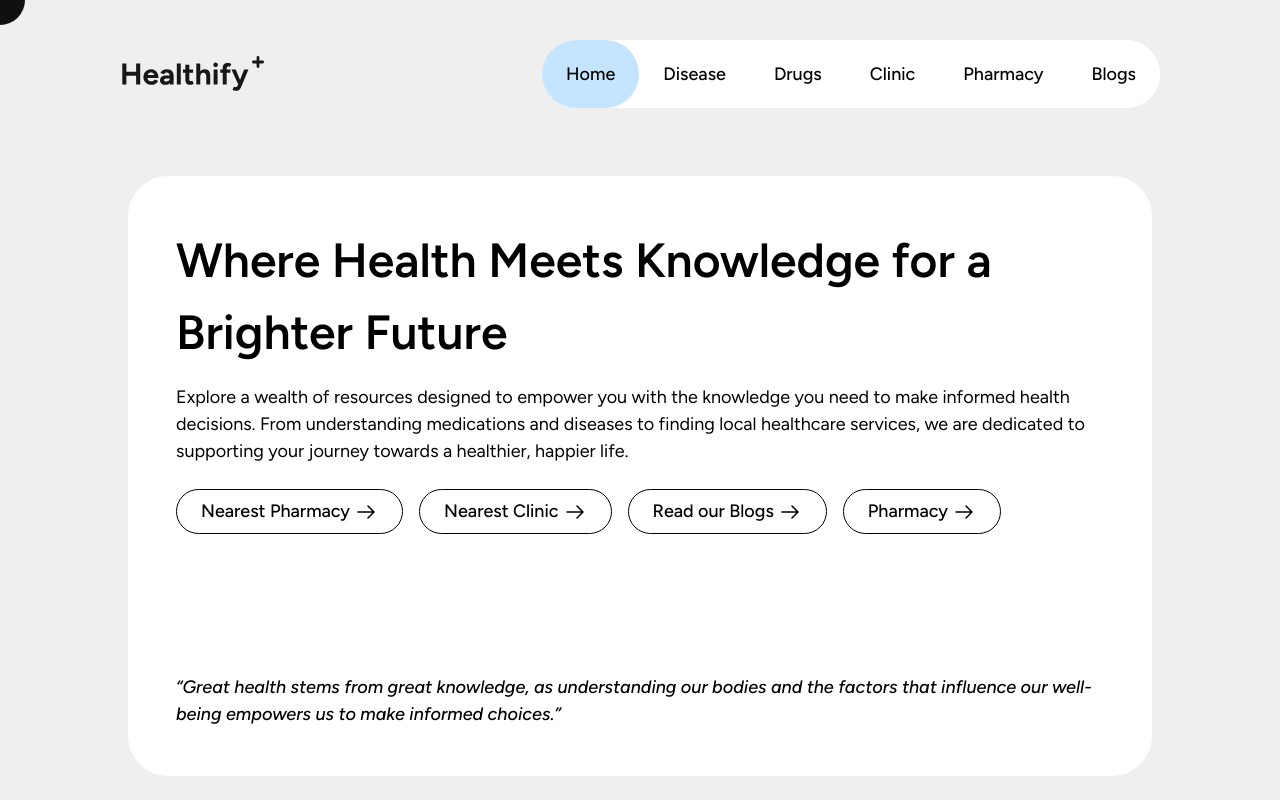
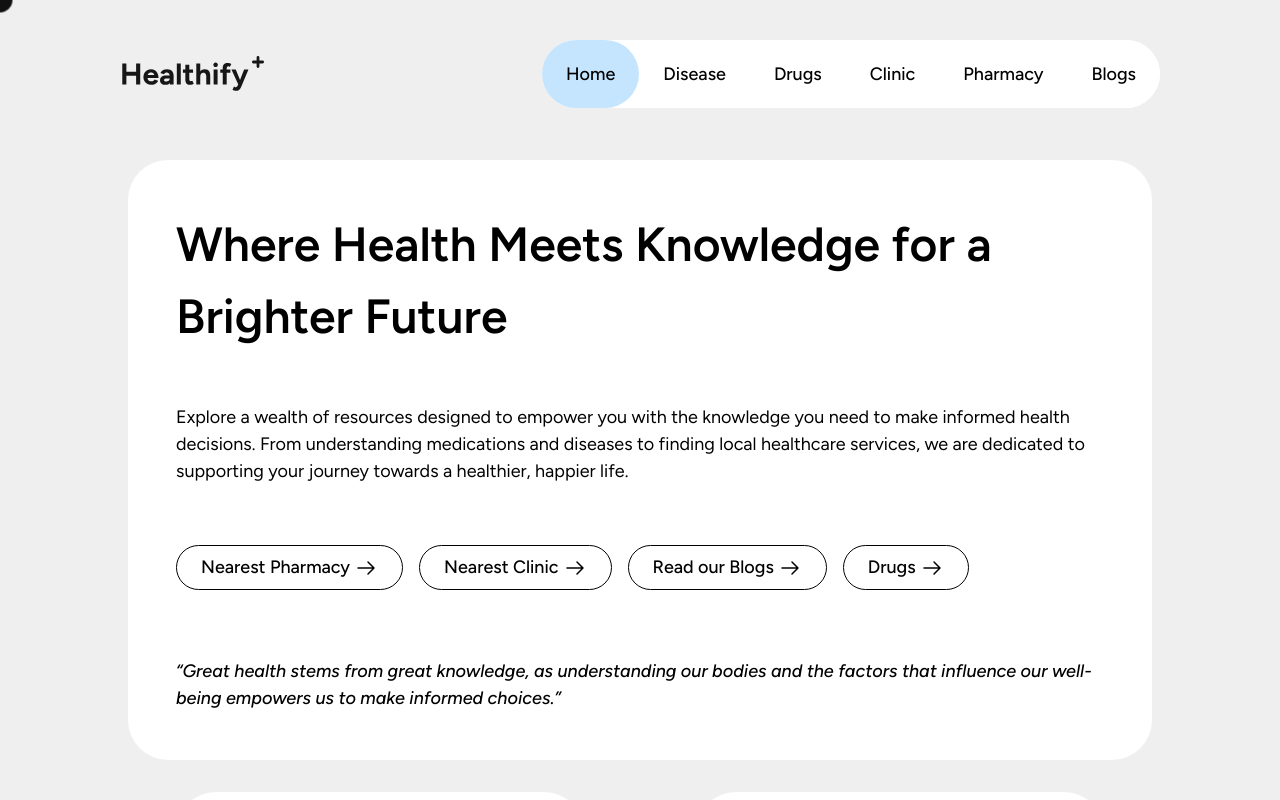
Before and after one commit to aryndraa/healthify, a React (Vite) app: page / in a window 1280 px wide. Shown: the top 800 px of the page. Built offline with nearby package versions, Linux system fonts and the light colour scheme.

Commit message:
adjustment cursor, gap, aos

```diff
--- a/src/component/Cursor.jsx
+++ b/src/component/Cursor.jsx
@@ -37,8 +37,8 @@ export default function SmoothInvertedCursor() {
 					position: "fixed",
 					top: cursorPos.y,
 					left: cursorPos.x,
-					width: "50px",
-					height: "50px",
+					width: "25px",
+					height: "25px",
 					backgroundColor: "white",
 					borderRadius: "50%",
 					transform: "translate(-50%, -50%)",
--- a/src/component/FAQ.jsx
+++ b/src/component/FAQ.jsx
@@ -39,7 +39,7 @@ const FAQ = () => {
 			ref={ref}
 			initial={{ opacity: 0, y: 100 }}
 			animate={inView ? { opacity: 1, y: 0 } : {}}
-			transition={{ duration: 1, delay: 0.7 }}
+			transition={{ duration: 1, delay: 0.4 }}
 			className="flex flex-col w-screen min-[1920px]:w-[973px]  p-[34px] bg-white rounded-[40px] gap-[32px]"
 		>
 			<div>
--- a/src/component/Landing Component/Hero.jsx
+++ b/src/component/Landing Component/Hero.jsx
@@ -1,39 +1,77 @@
 import { motion } from "framer-motion";
 import { useInView } from "react-intersection-observer";
+import { useNavigate } from "react-router-dom";
+import IDemo from "../../assets/Demo.svg";
 
-import IDemo from "../../assets/Demo.svg";
+const fadeUpVariants = {
+	hidden: { opacity: 0, y: 40 },
+	visible: (i) => ({
+		opacity: 1,
+		y: 0,
+		transition: {
+			delay: 0.3 + i * 0.2,
+			duration: 0.8,
+			ease: "easeOut",
+		},
+	}),
+};
+
 export const Hero = () => {
+	const navigate = useNavigate();
 	const { ref, inView } = useInView({ triggerOnce: true });
+
 	return (
 		<motion.div
 			ref={ref}
-			initial={{ opacity: 0, y: 100 }}
-			animate={inView ? { opacity: 1, y: 0 } : {}}
-			transition={{ duration: 1 , delay: 0.7}}
-			className=" max-w-screen flex gap-4 mt-[100px] lg:mt-[160px]"
+			initial="hidden"
+			animate={inView ? "visible" : "hidden"}
+			className="max-w-screen flex gap-4 mt-[100px] lg:mt-[160px]"
 		>
-			<div className="Container1">
-				<div className="item-1">
-					<div>
-						<p className=" font-semibold text--5xl ">
-							Where Health Meets Knowledge for a Brighter Future
-						</p>
-						<p className=" text--lg  mt-4 mb-6 ">
-							Explore a wealth of resources designed to empower
-							you with the knowledge you need to make informed
-							health decisions. From understanding medications and
-							diseases to finding local healthcare services, we
-							are dedicated to supporting your journey towards a
-							healthier, happier life.
-						</p>
+			<motion.div variants={fadeUpVariants} className="Container1">
+				<div className="item-1 ">
+					{/** Heading */}
+					<motion.p
+						variants={fadeUpVariants}
+						custom={0}
+						className="font-semibold text--5xl cursor-pointer"
+					>
+						Where Health Meets Knowledge for a Brighter Future
+					</motion.p>
 
-						<div className=" flex flex-wrap gap-4">
-							<div className="Button  ">
+					{/** Subheading */}
+					<motion.p
+						variants={fadeUpVariants}
+						custom={1}
+						className="text--lg mt-4 mb-6 cursor-pointer"
+					>
+						Explore a wealth of resources designed to empower you
+						with the knowledge you need to make informed health
+						decisions. From understanding medications and diseases
+						to finding local healthcare services, we are dedicated
+						to supporting your journey towards a healthier, happier
+						life.
+					</motion.p>
+
+					{/** Buttons */}
+					<div className="flex flex-wrap gap-4">
+						{[
+							{ label: "Nearest Pharmacy", link: "/pharmacy" },
+							{ label: "Nearest Clinic", link: "/clinic" },
+							{ label: "Read our Blogs", link: "/blogs" },
+							{ label: "Drugs", link: "/drugs" },
+						].map((btn, index) => (
+							<motion.button
+								key={btn.label}
+								variants={fadeUpVariants}
+								custom={index + 2}
+								whileHover={{ scale: 1.05 }}
+								onClick={() => navigate(btn.link)}
+								className="Button flex items-center gap-2 cursor-pointer"
+							>
 								<p className="font-medium text--lg">
-									Nearest Pharmacy
+									{btn.label}
 								</p>
 								<svg
-									className=""
 									xmlns="http://www.w3.org/2000/svg"
 									width={24}
 									height={24}
@@ -46,103 +84,59 @@ export const Hero = () => {
 										strokeLinejoin="round"
 										strokeWidth={1.5}
 										d="M4 12h16m0 0l-6-6m6 6l-6 6"
-									></path>
+									/>
 								</svg>
-							</div>
-							<div className="Button   ">
-								<p className="font-medium text--lg">
-									Nearest Clinic
-								</p>
-								<svg
-									className=""
-									xmlns="http://www.w3.org/2000/svg"
-									width={24}
-									height={24}
-									viewBox="0 0 24 24"
-								>
-									<path
-										fill="none"
-										stroke="currentColor"
-										strokeLinecap="round"
-										strokeLinejoin="round"
-										strokeWidth={1.5}
-										d="M4 12h16m0 0l-6-6m6 6l-6 6"
-									></path>
-								</svg>
-							</div>
-							<div className="Button ">
-								<p className="font-medium text--lg">
-									Read our Blogs
-								</p>
-								<svg
-									className=""
-									xmlns="http://www.w3.org/2000/svg"
-									width={24}
-									height={24}
-									viewBox="0 0 24 24"
-								>
-									<path
-										fill="none"
-										stroke="currentColor"
-										strokeLinecap="round"
-										strokeLinejoin="round"
-										strokeWidth={1.5}
-										d="M4 12h16m0 0l-6-6m6 6l-6 6"
-									></path>
-								</svg>
-							</div>
-							<div className="Button ">
-								<p className="font-medium text--lg">Pharmacy</p>
-								<svg
-									className=""
-									xmlns="http://www.w3.org/2000/svg"
-									width={24}
-									height={24}
-									viewBox="0 0 24 24"
-								>
-									<path
-										fill="none"
-										stroke="currentColor"
-										strokeLinecap="round"
-										strokeLinejoin="round"
-										strokeWidth={1.5}
-										d="M4 12h16m0 0l-6-6m6 6l-6 6"
-									></path>
-								</svg>
-							</div>
-						</div>
+							</motion.button>
+						))}
 					</div>
 
-					<p className="deskItem1  font-medium italic text--lg ">
+					{/** Quote */}
+					<motion.p
+						variants={fadeUpVariants}
+						custom={6}
+						whileHover={{ scale: 1.02 }}
+						className="deskItem1 font-medium italic text--lg mt-8 cursor-pointer"
+					>
 						“Great health stems from great knowledge, as
 						understanding our bodies and the factors that influence
 						our well-being empowers us to make informed choices.”
-					</p>
+					</motion.p>
 				</div>
 
-				{/* item 2  */}
-				<div className="hidden  sm:flex  gap-4 ">
-					<img
+				{/* Item 2 */}
+				<div className="hidden sm:flex gap-4">
+					<motion.img
 						src={IDemo}
 						alt="particle image"
 						width={250}
-						className="rounded-[40px] max-[1550px]:hidden"
+						variants={fadeUpVariants}
+						custom={7}
+						whileHover={{ scale: 1.02 }}
+						className="rounded-[40px] max-[1550px]:hidden cursor-pointer"
 					/>
-					<div className="item-2 justify-center max-[1550px]:hidden">
-						<p className=" font-semibold text--4xl">Our mision</p>
-						<p className=" text--lg">
+					<motion.div
+						variants={fadeUpVariants}
+						custom={8}
+						className="item-2 justify-center max-[1550px]:hidden space-y-2 cursor-pointer"
+					>
+						<p className="font-semibold text--4xl">Our mission</p>
+						<p className="text--lg">
 							Our mission is to empower individuals with
 							accessible health information that promotes informed
 							decision-making and enhances overall well-being.
 						</p>
-					</div>
+					</motion.div>
 				</div>
-			</div>
-			{/* item 3 */}
-			<div
-				className="Container2 max-[1550px]:hidden bg-cover bg-center rounded-[40px] w-screen "
+			</motion.div>
+
+			{/* Item 3 */}
+			<motion.div
+				variants={fadeUpVariants}
+				custom={9}
+				whileHover={{ scale: 1.02 }}
+				className="Container2 max-[1550px]:hidden bg-cover bg-center rounded-[40px] w-screen cursor-pointer"
 				style={{ backgroundImage: `url(${IDemo})` }}
-			></div>
+			></motion.div>
 		</motion.div>
 	);
 };
--- a/src/layouts/DefaultLayout.jsx
+++ b/src/layouts/DefaultLayout.jsx
@@ -4,7 +4,7 @@ import PropTypes from "prop-types";
 
 export const DefaultLayout = ({children}) => {
   return (
-		<div className="w-full max-w-[1920px] p-4 md:px-32 py-4 ">
+		<div className="w-full max-w-[1920px] px-4 mb-4  md:px-32 ">
 			<Navbar />
 			<main className="w-full">{children}</main>
 			<Footer />
--- a/src/pages/Blog/BlogDetail.jsx
+++ b/src/pages/Blog/BlogDetail.jsx
@@ -1,8 +1,10 @@
 import { useParams } from "react-router-dom";
 import { blogData } from "./blogdta.js";
 import { BlogCard } from "../../component/BlogCard.jsx";
+import { useNavigate } from "react-router-dom";
 
 export const BlogDetail = () => {
+	const navigate = useNavigate()
 	const { id } = useParams();
 	const blog = blogData.find((b) => b.id === parseInt(id));
 	if (!blog) {
@@ -131,7 +133,10 @@ export const BlogDetail = () => {
 			</div>
 			{/* more blog  */}
 			<div className="mb-12">
-				<div className=" flex justify-between py-[32px] px-[48px] bg-white rounded-[40px] items-center gap-2 group hover:cursor-pointer">
+				<div
+					onClick={() => navigate('/blogs')}
+					className=" flex justify-between py-[32px] px-[48px] bg-white rounded-[40px] items-center gap-2 group hover:cursor-pointer"
+				>
 					<p className="text--5xl font-semibold">More Blogs</p>
 					<svg
 						className="rounded-full p-[10px] w-[50px] h-[50px] md:w-[72px] md:h-[72px] md:p-[20px]  transition-transform duration-300 bg-[#C5E5FF]  group-hover:border-solid group-hover:border-[#C5E5FF]  group-hover:border-[3px] group-hover:rotate-45  group-hover:bg-[#213170] "
--- a/src/pages/Landing/Landing.jsx
+++ b/src/pages/Landing/Landing.jsx
@@ -52,8 +52,9 @@ const Landing = () => {
 			<motion.div
 				ref={refFaq}
 				initial={{ opacity: 0, y: 100 }}
+
 				animate={inViewFaq ? { opacity: 1, y: 0 } : {}}
-				transition={{ duration: 1, delay: 0.7 }}
+				transition={{ duration: 1, delay: 0.4 }}
 				className="mt-[34px] mb-[30px] flex gap-4"
 			>
 				<FAQ />
```
Also changed, not shown: src/component/Footer.jsx (+9 -9 lines), src/component/Landing Component/ExpPharmacy.jsx (+37 -37 lines).
